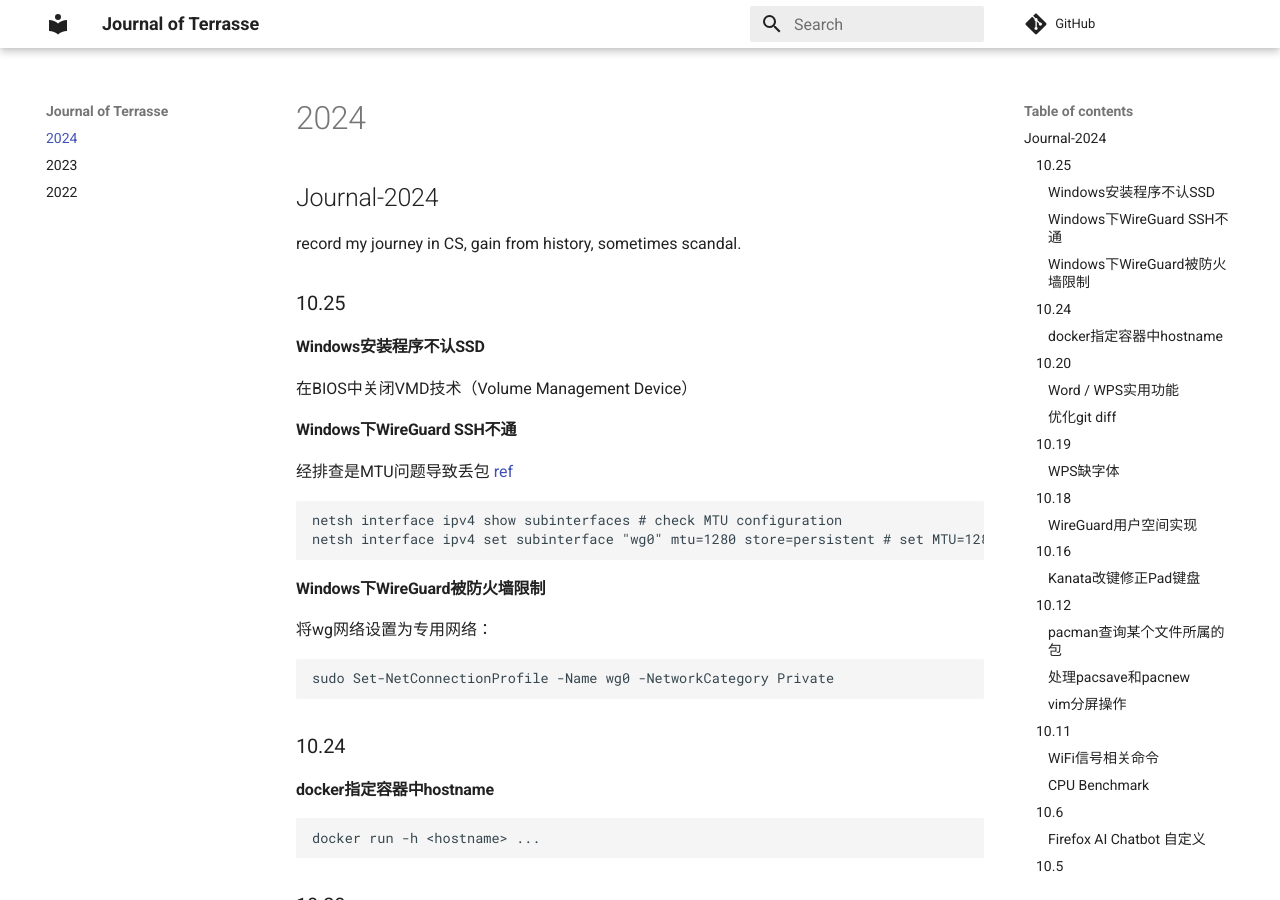
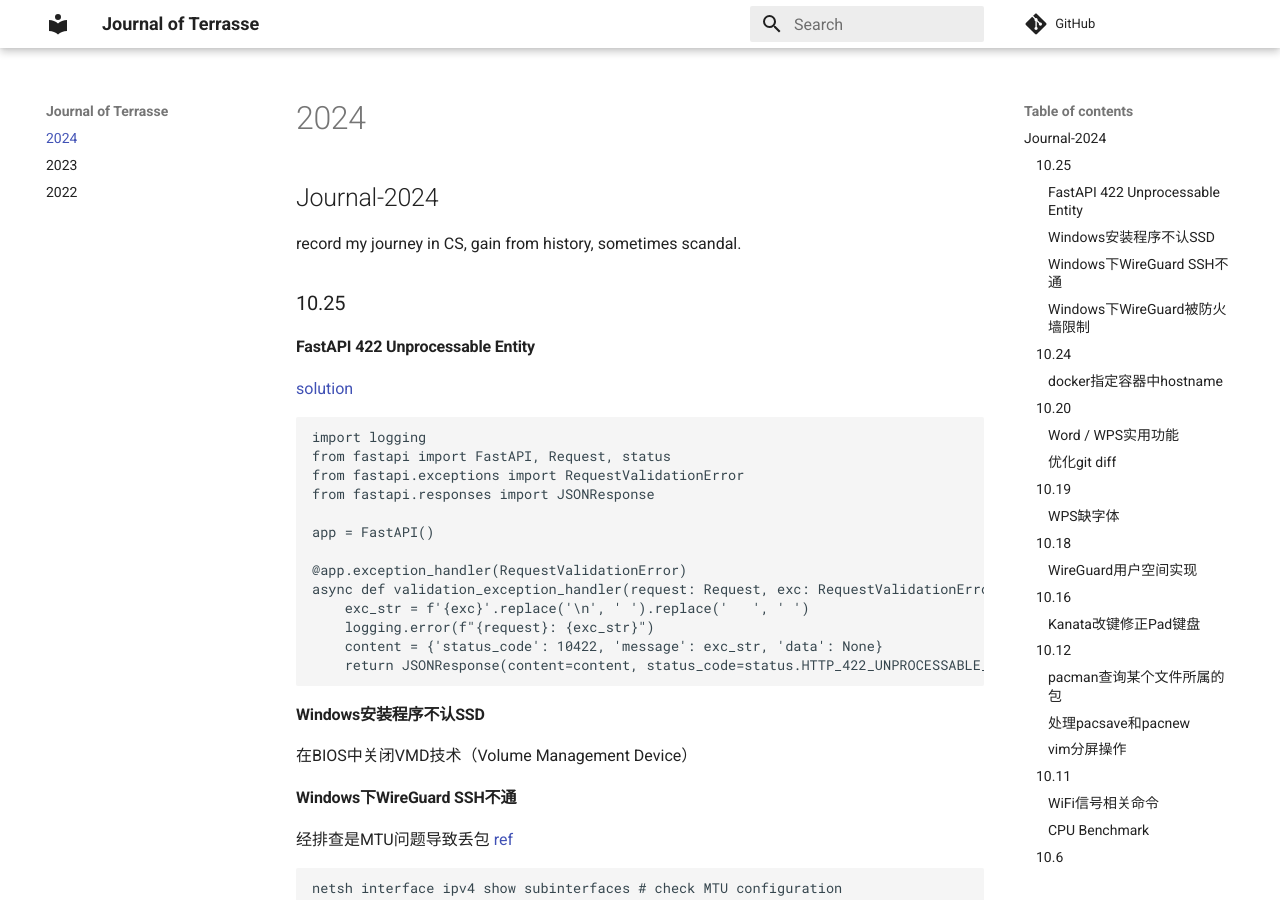
Before and after one commit to Jerry-Terrasse/journal, an MkDocs documentation site: the page built from docs/2024.md, in a window 1280 px wide and 900 px high. Built offline with MkDocs 1.6.1 and Material for MkDocs 9.7.7, drawn with Linux system fonts in a browser that asks for light colours; comment, search, counter and statistics services are not loaded.

Commit message:
update (Fri Oct 25 09:20:33 PM CST 2024)

````diff
--- a/docs/2024.md
+++ b/docs/2024.md
@@ -3,6 +3,26 @@
 record my journey in CS, gain from history, sometimes scandal.
 
 ### 10.25
+
+#### FastAPI 422 Unprocessable Entity
+
+[solution](https://github.com/fastapi/fastapi/discussions/6678)
+
+```python
+import logging
+from fastapi import FastAPI, Request, status
+from fastapi.exceptions import RequestValidationError
+from fastapi.responses import JSONResponse
+
+app = FastAPI()
+
+@app.exception_handler(RequestValidationError)
+async def validation_exception_handler(request: Request, exc: RequestValidationError):
+	exc_str = f'{exc}'.replace('\n', ' ').replace('   ', ' ')
+	logging.error(f"{request}: {exc_str}")
+	content = {'status_code': 10422, 'message': exc_str, 'data': None}
+	return JSONResponse(content=content, status_code=status.HTTP_422_UNPROCESSABLE_ENTITY)
+```
 
 #### Windows安装程序不认SSD
 
````
